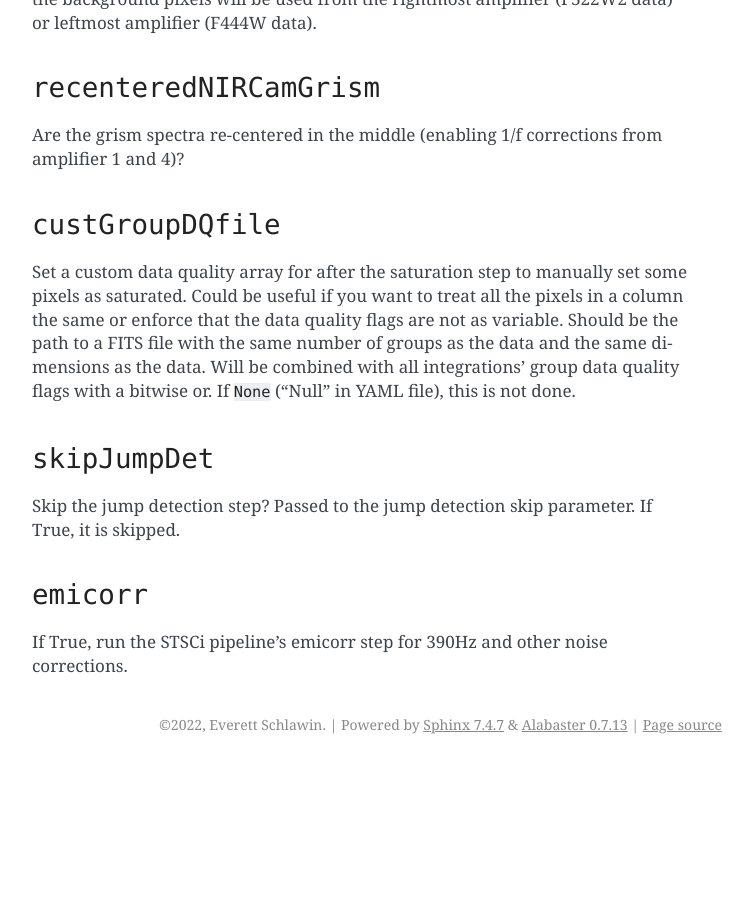
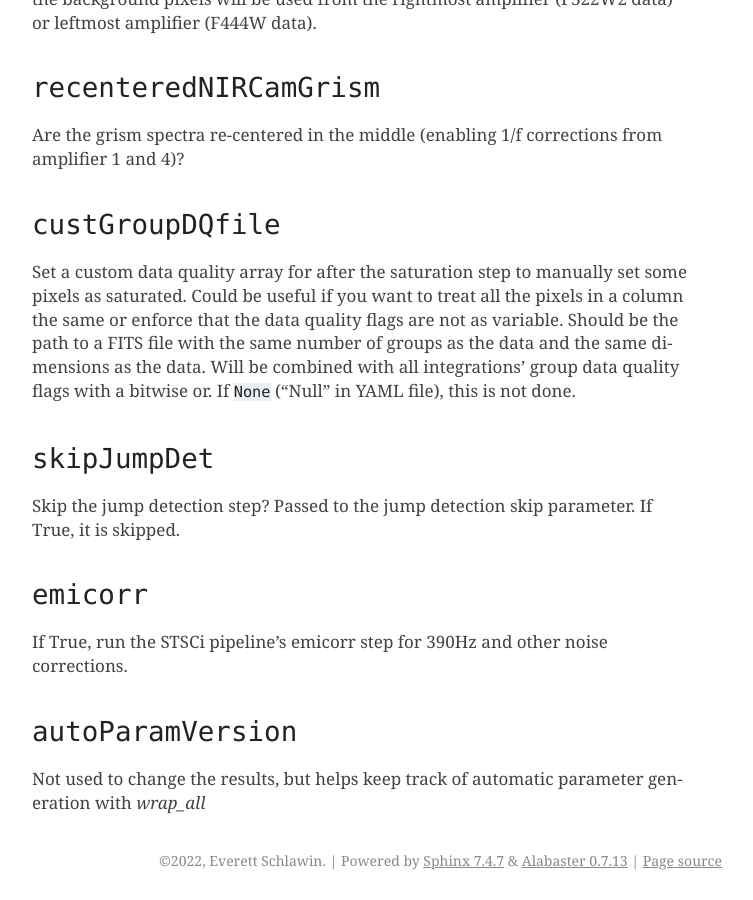
Before and after one commit to eas342/jtow, a Sphinx documentation site: the page built from docs/parameters.rst, in a window 1280 px wide and 900 px high, scrolled down 4076 px. Shown: the whole window, without its empty margins (388-1141 px from the left). Built offline with Sphinx 7.4.7, drawn with Linux system fonts in a browser that asks for light colours; pages that are not in the unit, such as notebooks, are missing from menus; before the commit the page ends 4840 px from its top, so only the background shows below that.

Commit message:
adding autoParamVer to default params

```diff
--- a/docs/parameters.rst
+++ b/docs/parameters.rst
@@ -128,3 +128,7 @@ Skip the jump detection step? Passed to the jump detection skip parameter. If Tr
 :code:`emicorr`
 ~~~~~~~~~~~~~~~~~~~~~~
 If True, run the STSCi pipeline's emicorr step for 390Hz and other noise corrections.
+
+:code:`autoParamVersion`
+~~~~~~~~~~~~~~~~~~~~~~~~
+Not used to change the results, but helps keep track of automatic parameter generation with `wrap_all`
```
Also changed, not shown: 1 other file.
